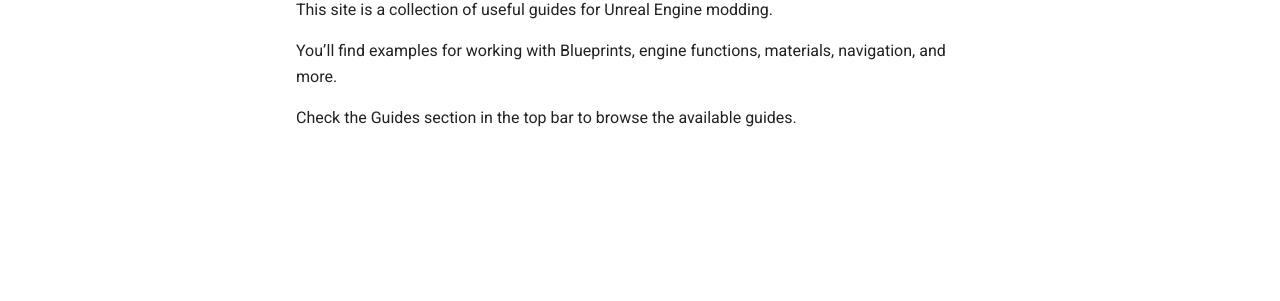
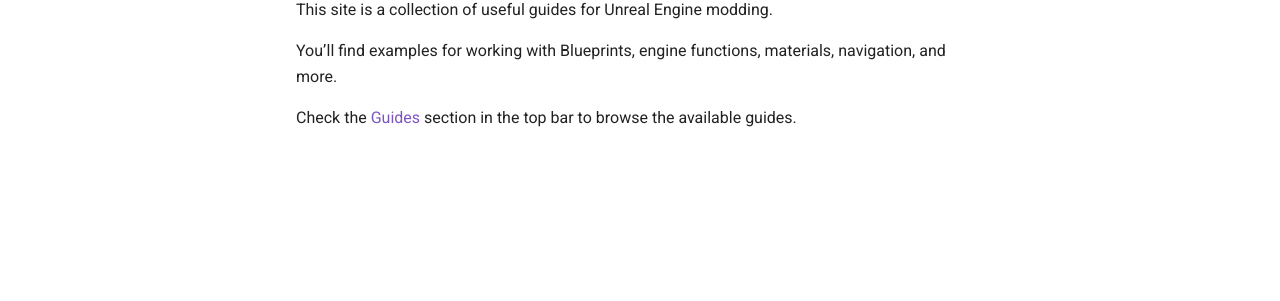
Before and after one commit to Tempo-Organization/Unreal-Modding-Guides, an MkDocs documentation site: the page built from docs/index.md, in a window 1280 px wide. Shown: the part 231-532 px from the top of the page. Built offline with MkDocs 1.6.1 and Material for MkDocs 9.7.7, drawn with Linux system fonts in a browser that asks for light colours; comment, search, counter and statistics services are not loaded; some of the changed lines change nothing that is shown.

Commit message:
Update index.md

```diff
--- a/docs/index.md
+++ b/docs/index.md
@@ -4,4 +4,4 @@
 
 You’ll find examples for working with Blueprints, engine functions, materials, navigation, and more.
 
-Check the Guides section in the top bar to browse the available guides.
+Check the [Guides](https://tempo-organization.github.io/Unreal-Modding-Guides/guides/blueprints/check_when_function_fires/) section in the top bar to browse the available guides.
```
